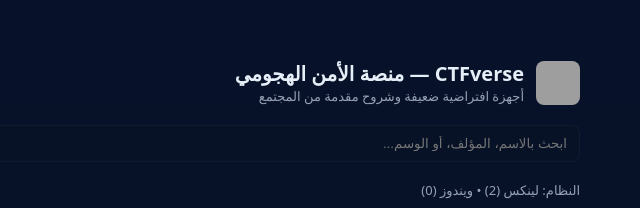
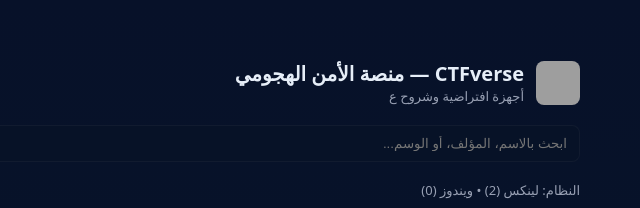
Before and after one commit to bara-almustafa/ctfverse.com, a plain HTML site: page index.html in a window 1280 px wide. Shown: the top 208 px of the page, 640-1280 px from the left. Drawn offline with Linux system fonts and the light colour scheme; grey boxes are pictures that could not be loaded.

Commit message:
Update index.html

```diff
--- a/index.html
+++ b/index.html
@@ -63,7 +63,7 @@
         <div class="logo"><img src="logo.png" alt="CTFverse Logo" /></div>
         <div>
           <div class="title">CTFverse — منصة الأمن الهجومي</div>
-          <div class="small">أجهزة افتراضية ضعيفة وشروح مقدمة من المجتمع</div>
+          <div class="small">أجهزة افتراضية وشروح ع</div>
         </div>
       </div>
       <div class="actions">
```
